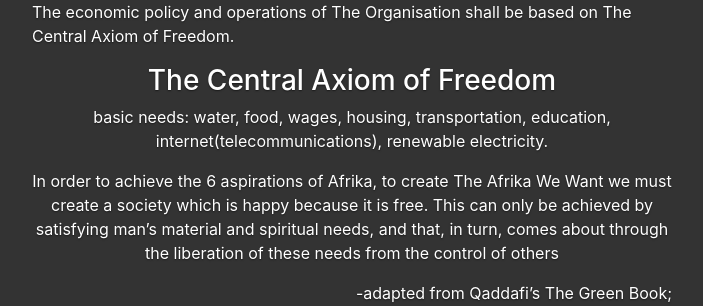
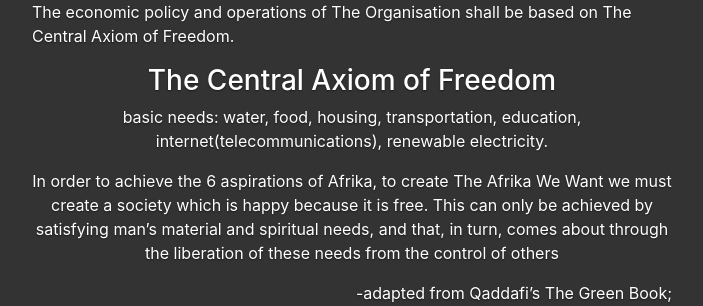
Before and after one commit to NAL0/nalbt, a Django app: page /constitution/ in a window 1280 px wide. Shown: the part 2452-2758 px from the top of the page, without its empty margins (288-991 px from the left). Run offline with Django 3.2, Linux system fonts and the light colour scheme; some libraries are stand-ins or nearby versions.

Commit message:
removed wages from act

```diff
--- a/Home/templates/Home/constitutive_act.html
+++ b/Home/templates/Home/constitutive_act.html
@@ -115,7 +115,7 @@
 The Central Axiom of Freedom
 </h3>
 <p>
-basic needs: water, food, wages, housing, transportation, education, internet(telecommunications), renewable electricity.
+basic needs: water, food, housing, transportation, education, internet(telecommunications), renewable electricity.
 </p>
 <p>
 In order to achieve the 6 aspirations of Afrika, to create The Afrika We Want we must create a society
```
